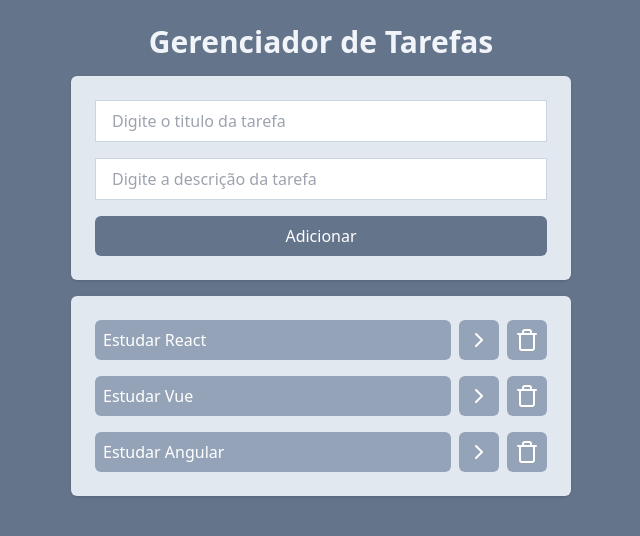
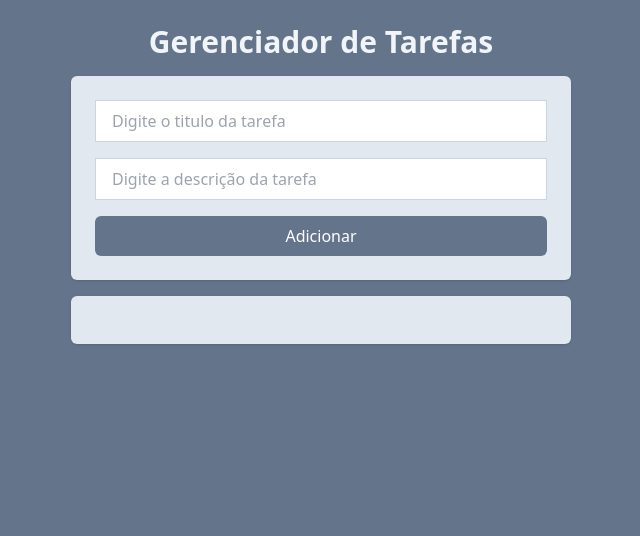
Before and after one commit to Rubenslourenco/manager-task-list, a React (Vite) app: page / in a window 1280 px wide. Shown: the top 536 px of the page, without its empty margins (319-959 px from the left). Built offline with nearby package versions, Linux system fonts and the light colour scheme.

Commit message:
feat: salvando tarefas no localStore

```diff
--- a/src/App.jsx
+++ b/src/App.jsx
@@ -1,4 +1,4 @@
-import { useState } from "react";
+import { useEffect, useState } from "react";
 import {v4} from "uuid";
 
 import AddTask from "./components/AddTask";
@@ -7,26 +7,7 @@ import Tasks from "./components/Tasks";
 
 
 const App = () => {
-      const [tasks, setTasks] = useState([
-        {
-          id: 1,
-          title: 'Estudar React',
-          description: 'Estudar React com Vite',
-          isCompleted: false
-        },
-        {
-          id: 2,
-          title: 'Estudar Vue',
-          description: 'Estudar Vue com Vite',
-          isCompleted: false
-        },
-        {
-          id: 3,
-          title: 'Estudar Angular',
-          description: 'Estudar Angular com Vite',
-          isCompleted: false
-        }
-      ]);
+      const [tasks, setTasks] = useState(JSON.parse(localStorage.getItem('tasks')) || []);
 
 
       function onTaskClick(taskId) {
@@ -54,6 +35,9 @@ const App = () => {
          setTasks([...tasks, newTasks]);
         }
 
+        useEffect(() => {
+          localStorage.setItem('tasks', JSON.stringify(tasks))
+        }, [tasks])
 
 
   return (
```
